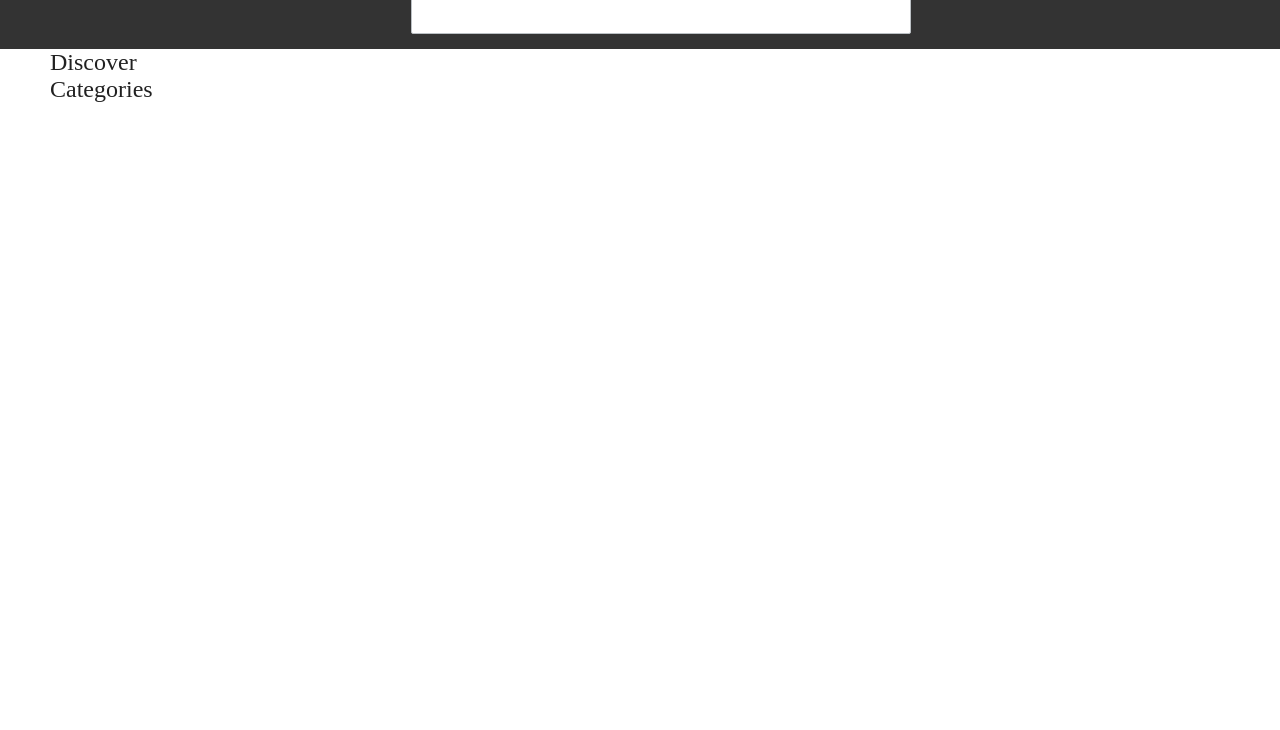
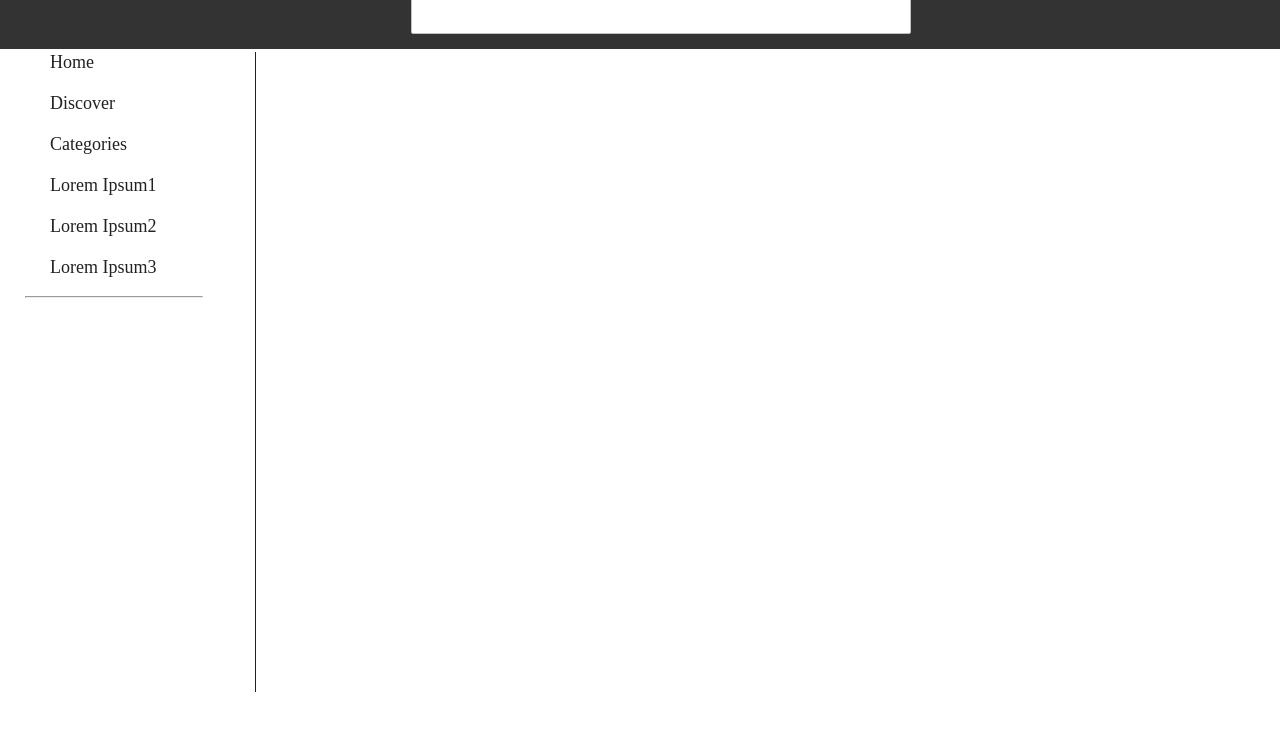
Before and after one commit to goelprateek5/bookReview, a plain HTML site: page landingMain.html in a window 1280 px wide. Shown: the part 66-796 px from the top of the page. Drawn offline with nearby package versions, Linux system fonts and the light colour scheme.

Commit message:
final layout landingMain(content layout needed) fixed header scroll on index.html

```diff
--- a/landingMain.css
+++ b/landingMain.css
@@ -1,4 +1,4 @@
- body{
+html, body{
 	margin: 0px 0px 0px 0px;
 	height: 100%;
 	padding: 0px;
@@ -87,10 +87,52 @@ ul{
 
 #content{
 	margin-top: 78px;
+	height: 100%;
 }
 
 #sideNav{
-	padding: 10px;
-	font-size: 24px;
+	width: 20%;
+	position: fixed;
+	padding-top: 30px;
+	height: 100%;
+	transition: display 5s;
+}
+
+#sideNav>ul{
+	display: inline-block;
+}
+
+#sideNavContent{
+	display: inline-block;
+	width: 98%;
+}
+
+.menuItems{
+	font-size: 18px;
 	color: rgba(0,0,0,.87);
+	padding: 10px 10px 10px 10px;
 }
+
+.horSeparator{
+	margin-left: 10%;
+	width: 70%;
+	color: rgba(0,0,0,0.87);
+	background-color: rgba(0,0,0,0.87);
+	display: block;
+}
+
+.verSeparator{
+	width: 1px;
+	background-color: rgba(0,0,0,0.87);
+	height: 80%;
+	margin-top: 4%;
+	display: inline-block;
+	float: right;
+}
+
+#mainContent{
+	width: 80%;
+	float: right;
+	display: inline-block;
+	height: 100%;
+}
--- a/landingMain.html
+++ b/landingMain.html
@@ -3,13 +3,14 @@
 <head>
   <title>Welcome</title>
   <link rel="stylesheet" type="text/css" href="landingMain.css">
+  <script src="https://ajax.googleapis.com/ajax/libs/jquery/3.2.1/jquery.min.js"></script>
 </head>
 <body>
 <div id="header">
   <div id="containerLeft">
     <div style="display: block;">
       <div class="head" >
-        <svg id="svg" width="37px" height="37px" viewBox="0 0 48 48" style="display: block; fill: #b6b6b6;">
+        <svg id="svg" width="37px" height="37px" viewBox="0 0 48 48" style="display: block; fill: #b6b6b6;cursor: pointer;">
           <path d="M6 36h36v-4H6v4zm0-10h36v-4H6v4zm0-14v4h36v-4H6z"></path>
         </svg>
       </div>
@@ -34,13 +35,36 @@
 
 <div id="content">
   <div id="sideNav">
-    <ul>
-      <li>Home</li>
-      <li>Discover</li>
-      <li>Categories</li>
-    </ul>
+    <div id="sideNavContent">
+      <ul>
+        <li class="menuItems">Home</li>
+        <li class="menuItems">Discover</li>
+        <li class="menuItems">Categories</li>
+        <li class="menuItems">Lorem Ipsum1</li>
+        <li class="menuItems">Lorem Ipsum2</li>
+        <li class="menuItems">Lorem Ipsum3</li>
+      </ul>
+      <hr class="horSeparator">
+    </div>
+    <div class="verSeparator"></div>
+  </div>
+  <div id="mainContent">
+
   </div>
 </div>
 
+
+<script>
+  $('#svg').click(function(){
+    $('#sideNav').toggle(function(){
+      $('sideNav').animate({width:'0px'},5500);
+    },
+    function () {
+      $('sideNav').animate({width:'20%'},5500);
+    });
+    });
+
+</script>
+
 </body>
 </html>
```
Also changed, not shown: index.html (+4 -7 lines).
